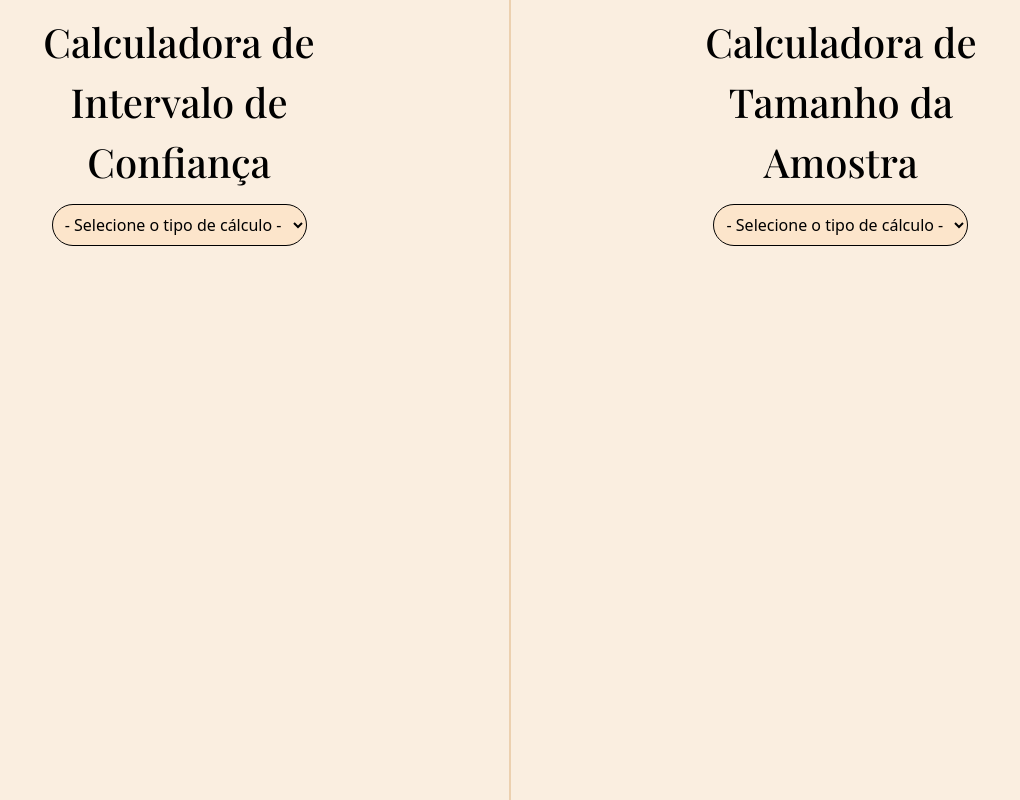
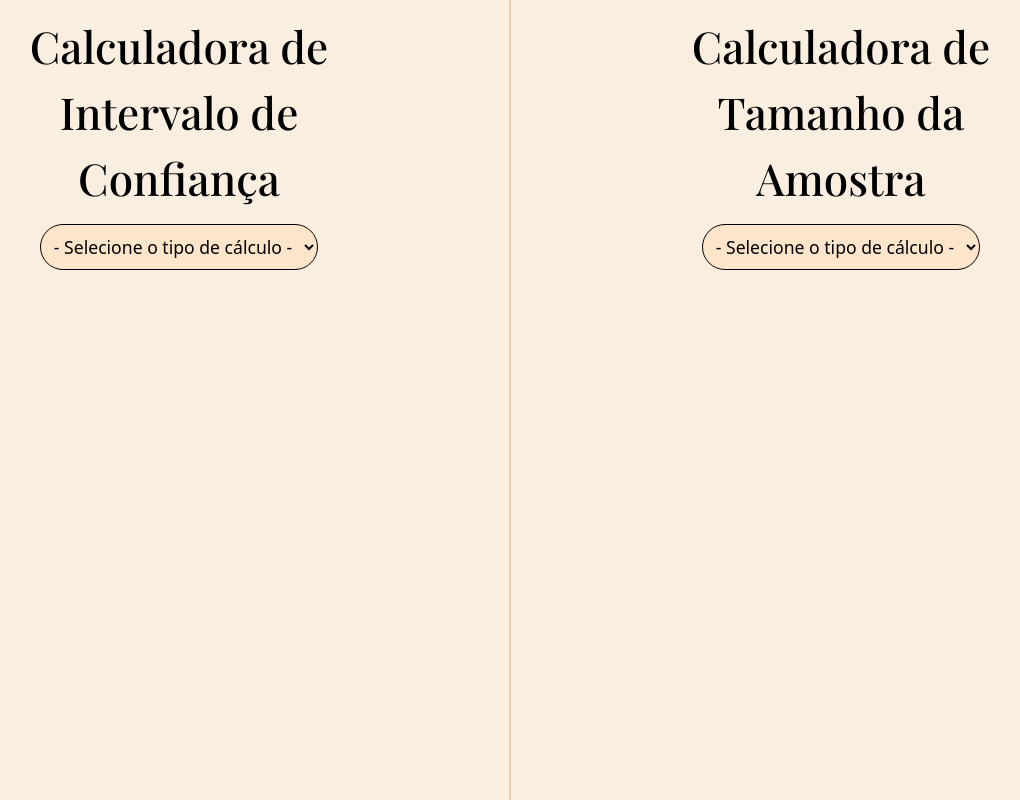
Before and after one commit to MuriloZague/estatisticaProject, a React (Vite) app: page / in a window 1280 px wide. Shown: the whole page, without its empty margins (130-1150 px from the left). Built offline with nearby package versions, Linux system fonts and the light colour scheme; a web font is replaced by a local one.

Commit message:
feat: 110% zoom feature added

```diff
--- a/src/index.css
+++ b/src/index.css
@@ -1,4 +1,8 @@
 @import "tailwindcss";
+
+html {
+  font-size: 110%;
+}
 
 body {
   background-color: #faeee0; /* Bege claro */
```
